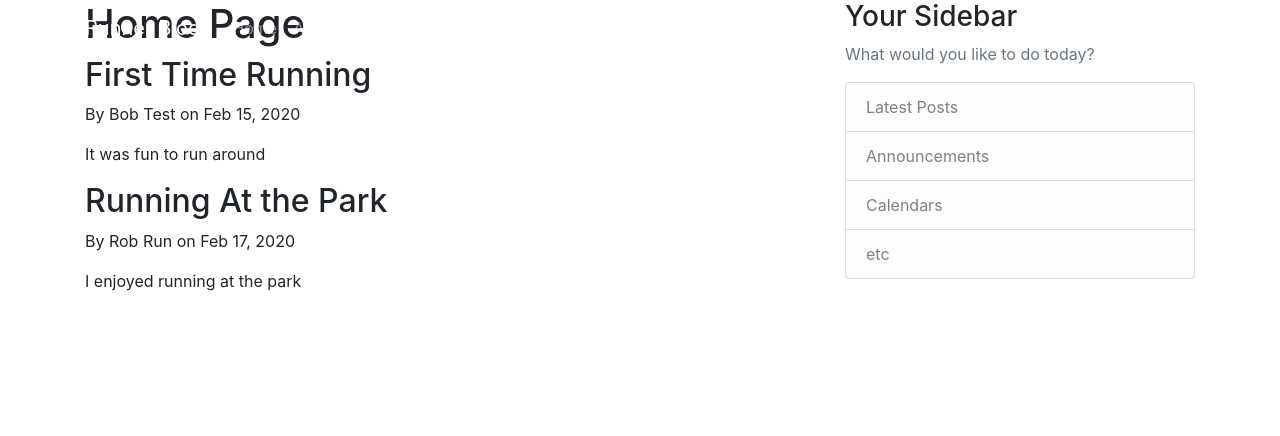
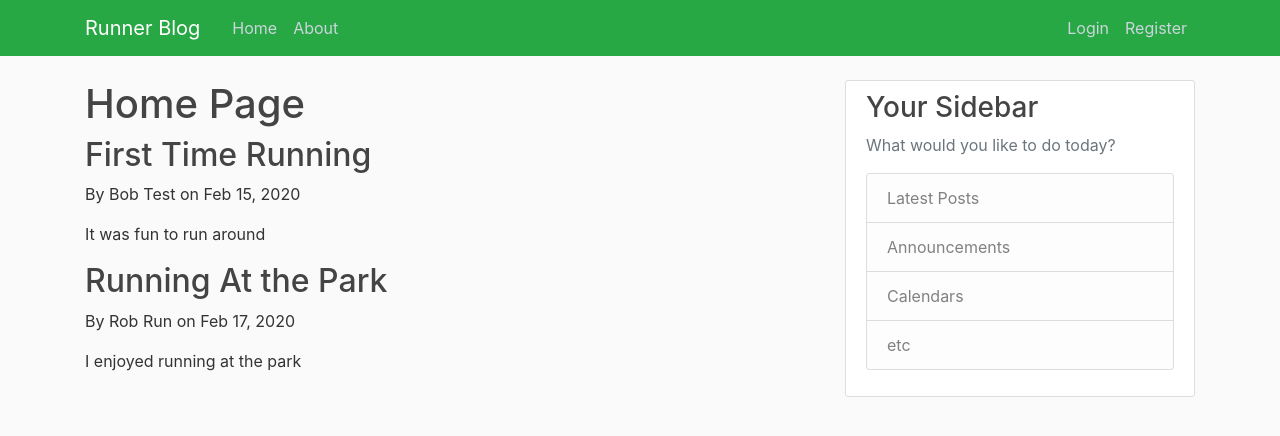
Before and after one commit to webroyit/ff59sg-RunnerBlog, a Flask app: page / in a window 1280 px wide. Shown: the top 436 px of the page. Run offline with Flask 2, Linux system fonts and the light colour scheme; some libraries are stand-ins or nearby versions.

Commit message:
Add styles

```diff
--- a/app.py
+++ b/app.py
@@ -1,4 +1,4 @@
-from flask import Flask, render_template
+from flask import Flask, render_template, url_for
 # double underscore for the name of the module
 app = Flask(__name__)
 
--- /dev/null
+++ b/static/main.css
@@ -0,0 +1,76 @@
+body {
+    background: #fafafa;
+    color: #333333;
+    margin-top: 5rem;
+}
+
+h1, h2, h3, h4, h5, h6 {
+    color: #444444;
+}
+
+.site-header .navbar-nav .nav-link {
+    color: #cbd5db;
+}
+
+.site-header .navbar-nav .nav-link:hover {
+    color: #ffffff;
+}
+
+.site-header .navbar-nav .nav-link.active {
+    font-weight: 500;
+}
+
+.content-section {
+    background: #ffffff;
+    padding: 10px 20px;
+    border: 1px solid #dddddd;
+    border-radius: 3px;
+    margin-bottom: 20px;
+}
+
+.article-title {
+    color: #444444;
+}
+
+a.article-title:hover {
+    color: #428bca;
+    text-decoration: none;
+}
+
+.article-content {
+    white-space: pre-line;
+}
+
+.article-img {
+    height: 65px;
+    width: 65px;
+    margin-right: 16px;
+}
+
+.article-metadata {
+    padding-bottom: 1px;
+    margin-bottom: 4px;
+    border-bottom: 1px solid #e3e3e3
+}
+
+.article-metadata a:hover {
+    color: #333;
+    text-decoration: none;
+}
+
+.article-svg {
+    width: 25px;
+    height: 25px;
+    vertical-align: middle;
+}
+
+.account-img {
+    height: 125px;
+    width: 125px;
+    margin-right: 20px;
+    margin-bottom: 16px;
+}
+
+.account-heading {
+    font-size: 2.5rem;
+}
--- a/templates/layout.html
+++ b/templates/layout.html
@@ -4,6 +4,8 @@
     <meta charset="UTF-8">
     <meta name="viewport" content="width=device-width, initial-scale=1.0">
     <link rel="stylesheet" href="https://maxcdn.bootstrapcdn.com/bootstrap/4.0.0/css/bootstrap.min.css" integrity="sha384-Gn5384xqQ1aoWXA+058RXPxPg6fy4IWvTNh0E263XmFcJlSAwiGgFAW/dAiS6JXm" crossorigin="anonymous">
+    <!-- url_for() finds the location of the file -->
+    <link rel="stylesheet" type="text/css" href="{{ url_for('static', filename='main.css') }}">
 
     {% if title %}
         <title>Runner Blog - {{ title }}</title>
@@ -13,7 +15,7 @@
 </head>
 <body>
     <header class="site-header">
-        <nav class="navbar navbar-expand-md navbar-dark bg-steel fixed-top">
+        <nav class="navbar navbar-expand-md navbar-dark bg-success fixed-top">
             <div class="container">
                 <a class="navbar-brand mr-4" href="/">Runner Blog</a>
                 <button class="navbar-toggler" type="button" data-toggle="collapse" data-target="#navbarToggle" aria-controls="navbarToggle" aria-expanded="false" aria-label="Toggle navigation">
```
